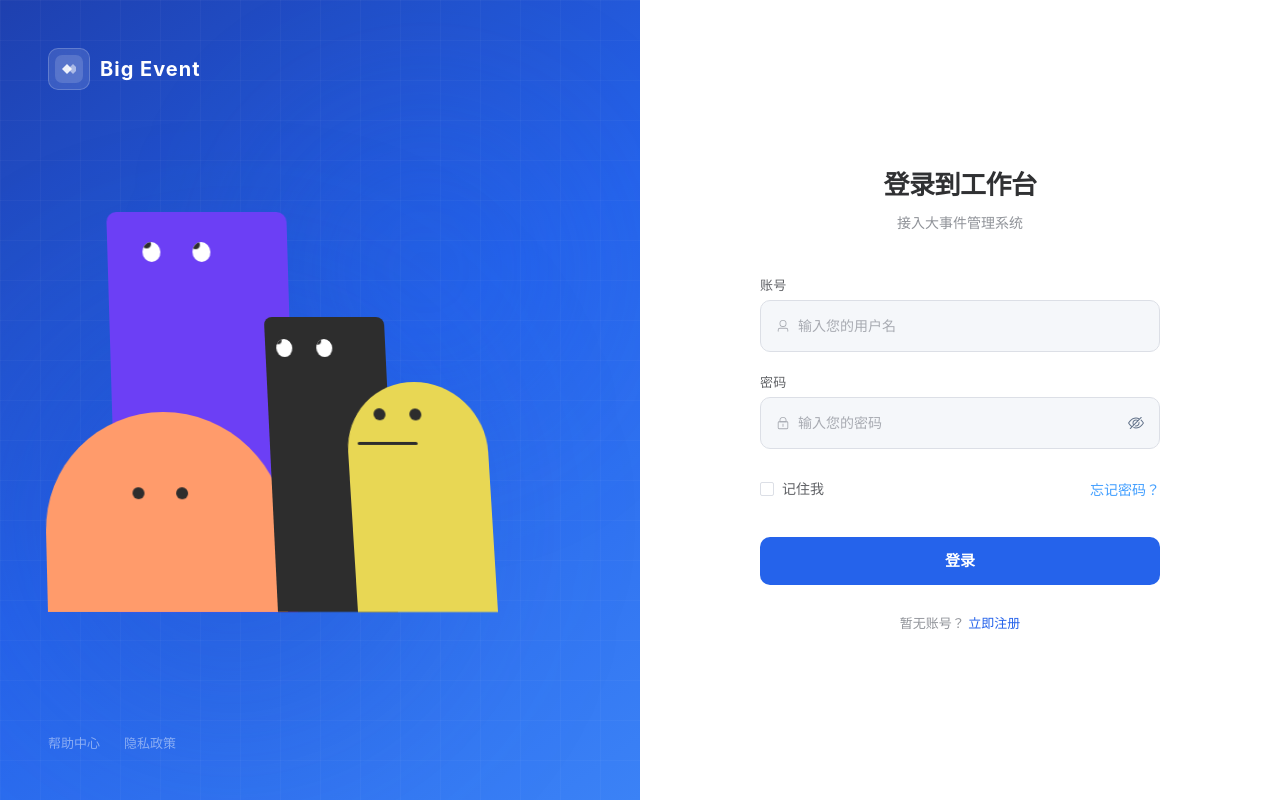
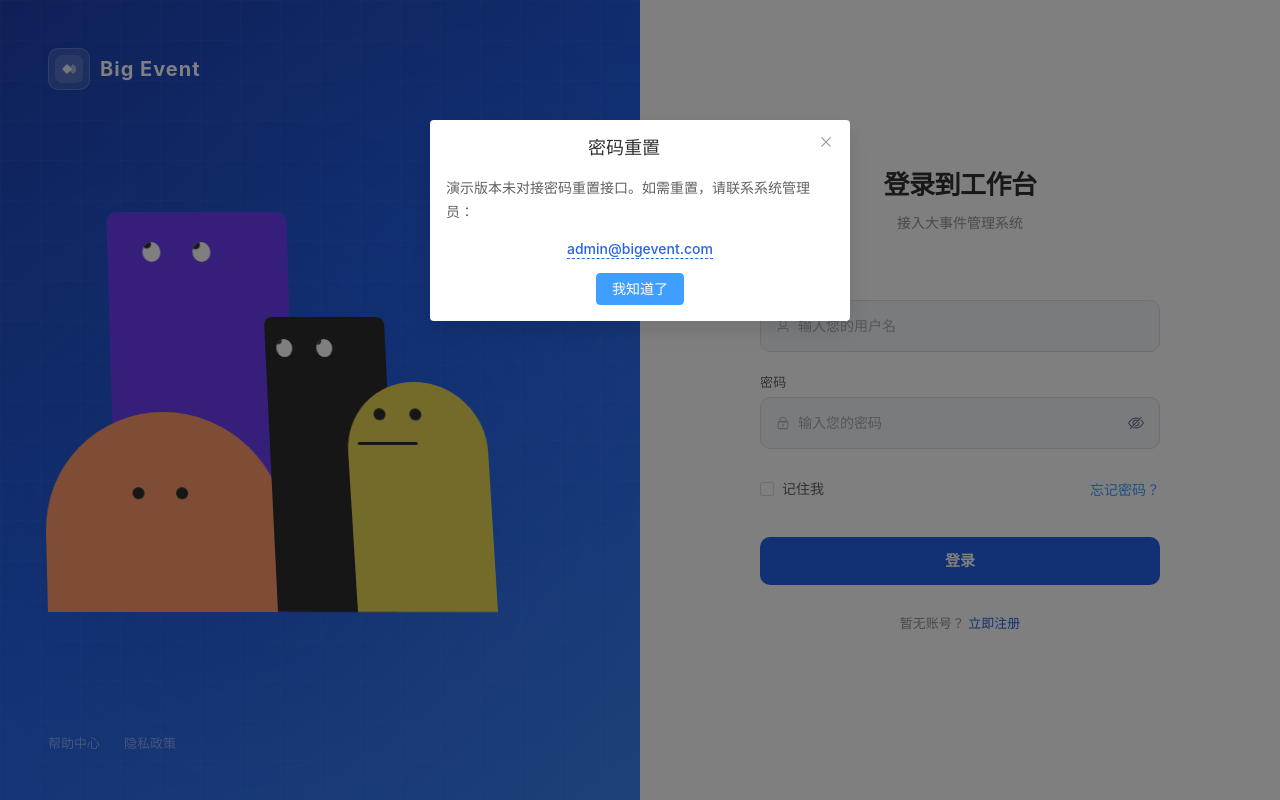
Before and after one commit to MrYangMrYangMrYang/vue3_admin, a Vue app: page /login in a window 1280 px wide. Both pictures are taken after a click on the link "忘记密码？". Built offline with nearby package versions, Linux system fonts and the light colour scheme.

Commit message:
feat(login): forgot password dialog with admin contact info
纯 UI 弹层方案：不发请求，提示联系管理员，符合演示场景

```diff
--- a/src/locales/en.ts
+++ b/src/locales/en.ts
@@ -19,6 +19,11 @@ export default {
   'login.register': 'Sign Up',
   'login.rememberMe': 'Remember me',
   'login.forgotPassword': 'Forgot password?',
+  'login.forgotTitle': 'Reset Password',
+  'login.forgotTip':
+    'The demo version has not integrated the password reset API. To reset your password, please contact the system administrator at:',
+  'login.forgotAdminEmail': 'admin@bigevent.com',
+  'login.forgotOk': 'Got it',
   'login.noAccount': "Don't have an account?",
   'login.hasAccount': 'Already have an account?',
   'login.loginNow': 'Sign in now',
--- a/src/locales/zh.ts
+++ b/src/locales/zh.ts
@@ -19,6 +19,10 @@ export default {
   'login.register': '注册',
   'login.rememberMe': '记住我',
   'login.forgotPassword': '忘记密码？',
+  'login.forgotTitle': '密码重置',
+  'login.forgotTip': '演示版本未对接密码重置接口。如需重置，请联系系统管理员：',
+  'login.forgotAdminEmail': 'admin@bigevent.com',
+  'login.forgotOk': '我知道了',
   'login.noAccount': '暂无账号？',
   'login.hasAccount': '已有账号？',
   'login.loginNow': '立即登录',
--- a/src/views/login/LoginPage.vue
+++ b/src/views/login/LoginPage.vue
@@ -135,6 +135,11 @@ watch(isRegister, () => {
 
 const onPasswordFocus = () => {
   isTyping.value = true
+}
+
+const forgotDialogVisible = ref(false)
+const onForgotPassword = () => {
+  forgotDialogVisible.value = true
 }
 </script>
 
@@ -280,9 +285,13 @@ const onPasswordFocus = () => {
               <el-checkbox v-model="rememberMe">{{
                 t('login.rememberMe')
               }}</el-checkbox>
-              <el-link type="primary" :underline="false">{{
-                t('login.forgotPassword')
-              }}</el-link>
+              <el-link
+                type="primary"
+                :underline="false"
+                @click="onForgotPassword"
+              >
+                {{ t('login.forgotPassword') }}
+              </el-link>
             </div>
           </transition>
 
@@ -314,6 +323,26 @@ const onPasswordFocus = () => {
         </div>
       </div>
     </div>
+
+    <el-dialog
+      v-model="forgotDialogVisible"
+      :title="t('login.forgotTitle')"
+      width="420px"
+      :show-close="true"
+      center
+    >
+      <p class="forgotTip">{{ t('login.forgotTip') }}</p>
+      <p class="forgotEmail">
+        <a :href="`mailto:${t('login.forgotAdminEmail')}`">
+          {{ t('login.forgotAdminEmail') }}
+        </a>
+      </p>
+      <template #footer>
+        <el-button type="primary" @click="forgotDialogVisible = false">
+          {{ t('login.forgotOk') }}
+        </el-button>
+      </template>
+    </el-dialog>
   </div>
 </template>
 
@@ -671,4 +700,30 @@ const onPasswordFocus = () => {
   align-items: center;
   margin-bottom: 20px;
 }
+
+.forgotTip {
+  font-size: 14px;
+  line-height: 1.7;
+  color: var(--el-text-color-regular, #475569);
+  margin: 0 0 16px;
+}
+
+.forgotEmail {
+  font-size: 14px;
+  font-weight: 500;
+  color: #2563eb;
+  margin: 0;
+  text-align: center;
+}
+
+.forgotEmail a {
+  color: #2563eb;
+  text-decoration: none;
+  border-bottom: 1px dashed currentColor;
+  padding-bottom: 1px;
+}
+
+.forgotEmail a:hover {
+  color: #1d4ed8;
+}
 </style>
```
